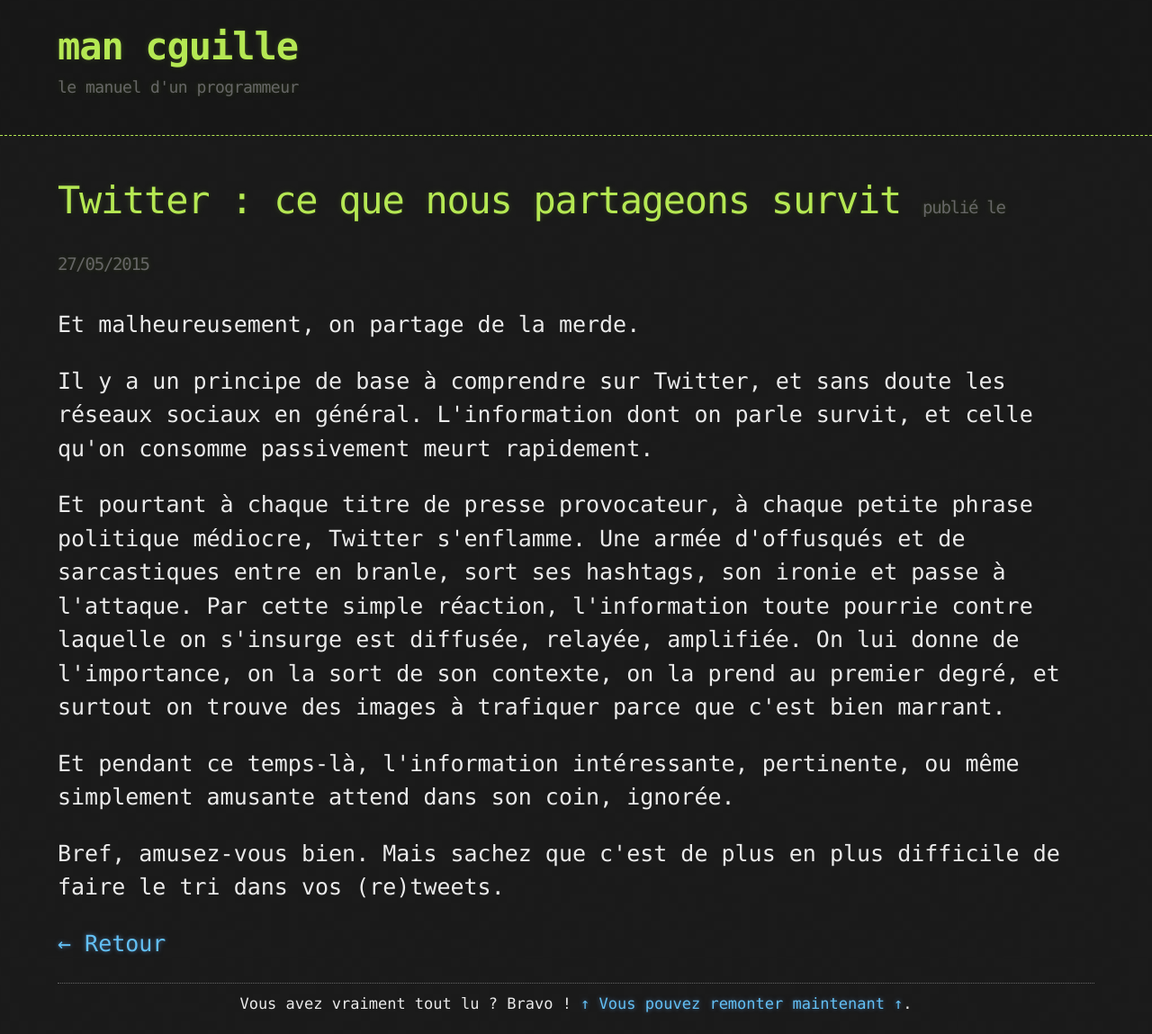
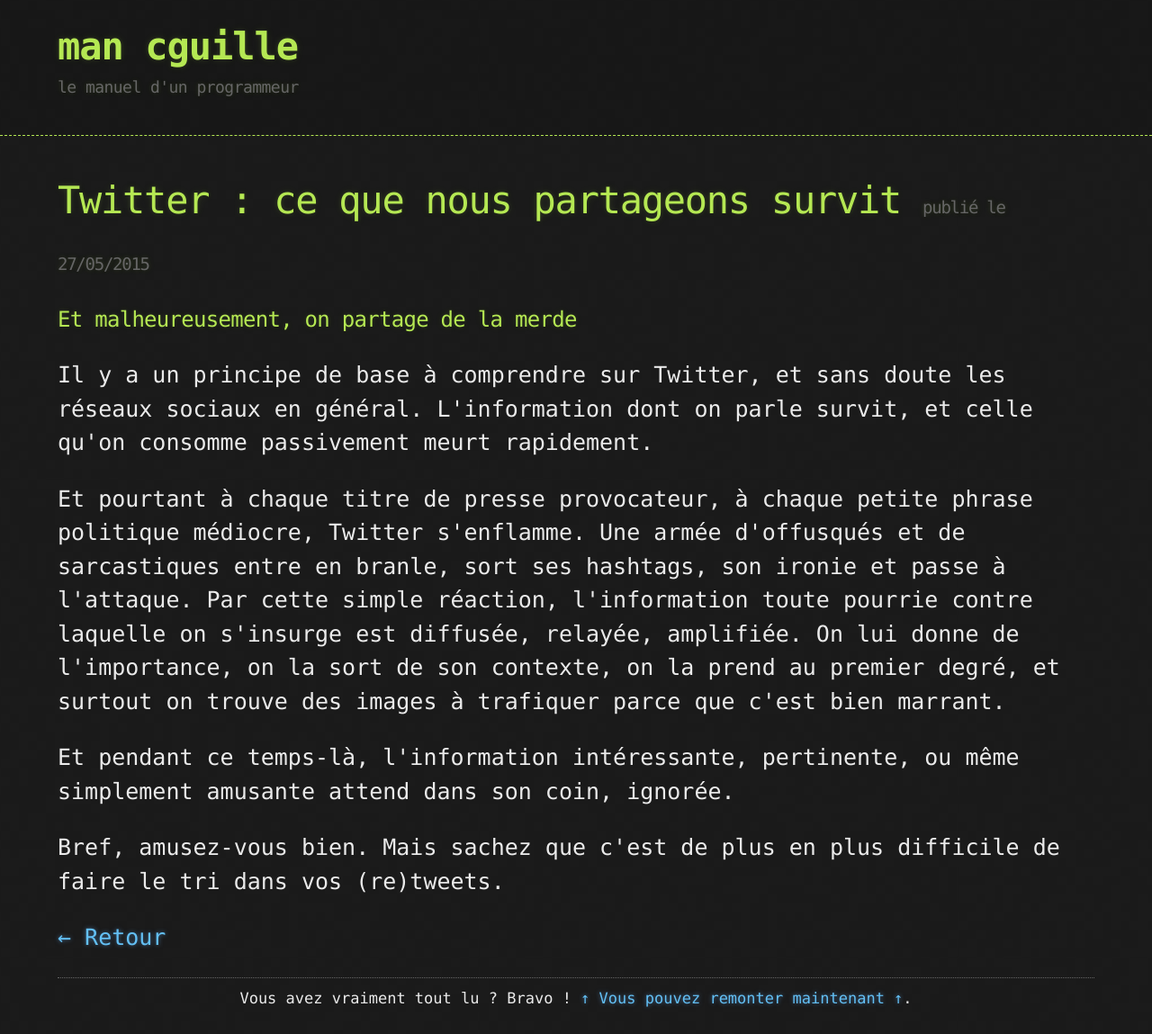
Before and after one commit to cGuille/cGuille.github.io, a Jekyll site: the page built from _posts/2015-05-27-twitter-ce-que-nous-partageons-survit.html, in a window 1280 px wide. Shown: the whole page at 90% size. Built offline with Jekyll 4.4.1, drawn with Linux system fonts in a browser that asks for light colours; part of the change alters nothing that is shown.

```diff
--- a/_posts/2015-05-27-twitter-ce-que-nous-partageons-survit.html
+++ b/_posts/2015-05-27-twitter-ce-que-nous-partageons-survit.html
@@ -1,9 +1,9 @@
 ---
 layout: post
-title: "Twitter : ce que nous partageons survit"
+title: Twitter &#58; ce que nous partageons survit
 ---
 
-<p>Et malheureusement, on partage de la merde.</p>
+<h4>Et malheureusement, on partage de la merde</h4>
 
 <p>Il y a un principe de base à comprendre sur Twitter, et sans doute les réseaux sociaux en général. L'information dont on parle survit, et celle qu'on consomme passivement meurt rapidement.</p>
 <p>Et pourtant à chaque titre de presse provocateur, à chaque petite phrase politique médiocre, Twitter s'enflamme. Une armée d'offusqués et de sarcastiques entre en branle, sort ses hashtags, son ironie et passe à l'attaque. Par cette simple réaction, l'information toute pourrie contre laquelle on s'insurge est diffusée, relayée, amplifiée. On lui donne de l'importance, on la sort de son contexte, on la prend au premier degré, et surtout on trouve des images à trafiquer parce que c'est bien marrant.</p>
```
